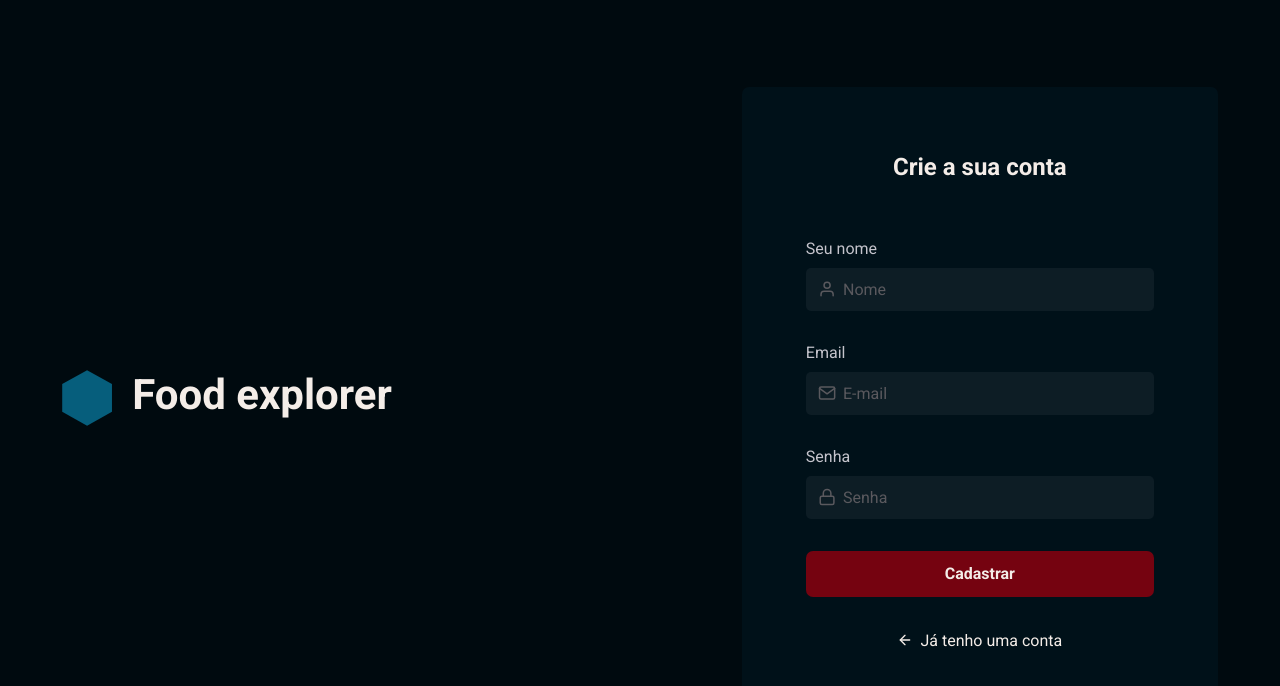
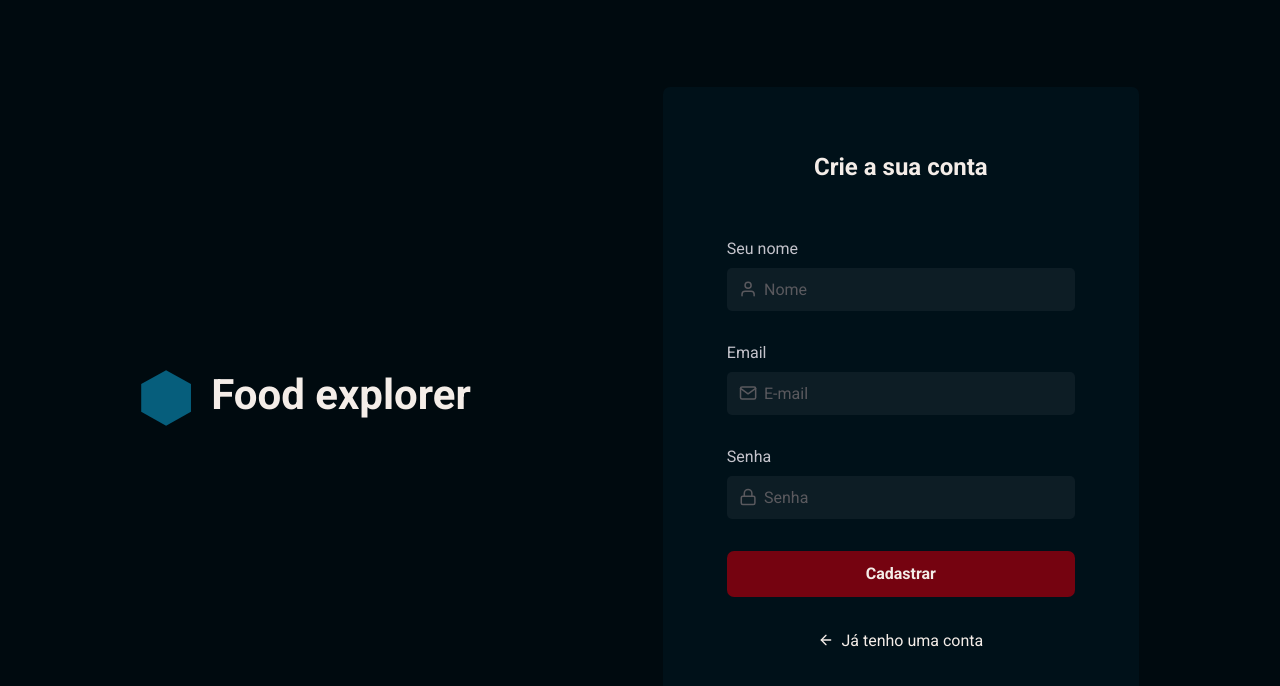
Before and after one commit to Felipe-Monte/Food-explorer, a React (Vite) app in the folder web/: page /register in a window 1280 px wide. Shown: the top 686 px of the page. Built offline with nearby package versions, Linux system fonts and the light colour scheme.

Commit message:
add card and adjust width

```diff
--- a/web/src/pages/Home/styles.js
+++ b/web/src/pages/Home/styles.js
@@ -6,8 +6,6 @@ export const Container = styled.div`
 
   > main {
     padding: 164px 124px;
-
-
   }
 `;
 
@@ -16,7 +14,7 @@ export const Banner = styled.div`
   height: 260px;
 
   display: flex;
-  gap: 30%;
+  gap: 50%;
   justify-content: space-around;
 
   background-color: ${({ theme }) => theme.COLORS.GRAY_700};
--- a/web/src/pages/SignIn/styles.js
+++ b/web/src/pages/SignIn/styles.js
@@ -7,7 +7,7 @@ export const Container = styled.div`
   display: flex;
   justify-content: center;
   align-items: center;
-  gap: 350px;
+  gap: 15%;
 
   text-align: center;
 `;
--- a/web/src/pages/SignUp/styles.js
+++ b/web/src/pages/SignUp/styles.js
@@ -7,7 +7,7 @@ export const Container = styled.div`
   display: flex;
   justify-content: center;
   align-items: center;
-  gap: 350px;
+  gap: 15%;
 
   text-align: center;
 `;
```
Also changed, not shown: web/src/dishes.json (+7 -0 lines).
